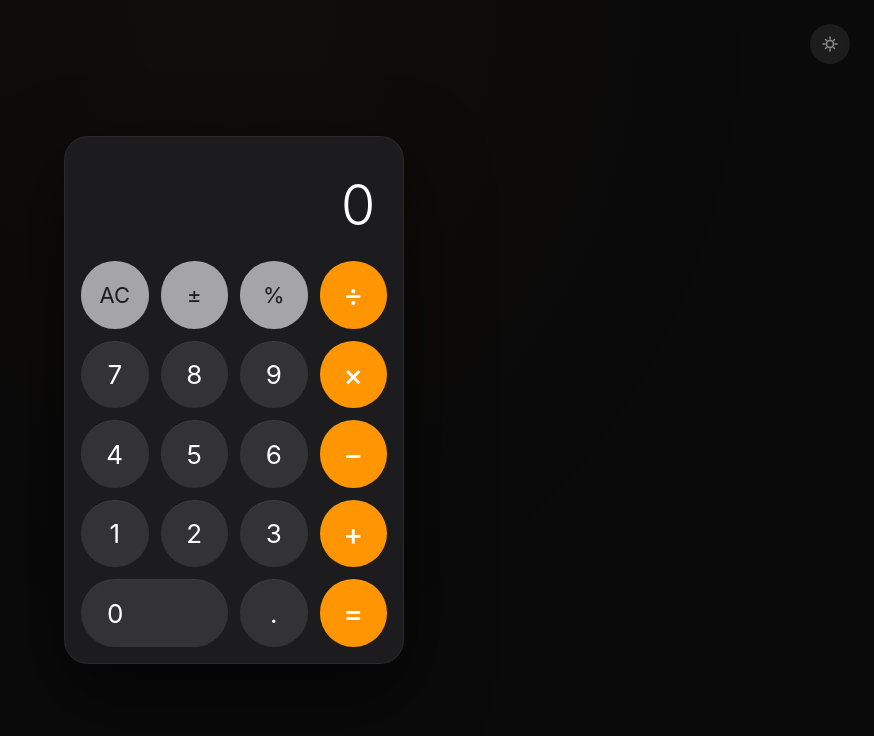
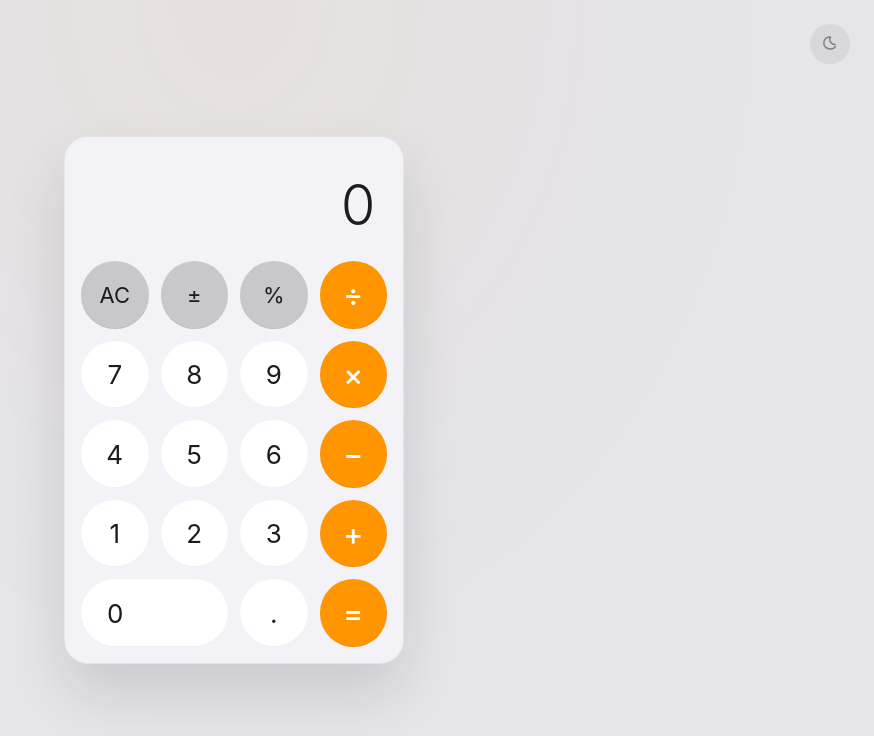
Before and after one commit to mouhmouha25357-sketch/calculator, a plain HTML site: page index.html in a window 1280 px wide. Both pictures are taken after a click on the button "Switch to light mode". Shown: the whole page, without its empty margins (406-1280 px from the left). Drawn offline with Linux system fonts and the light colour scheme.

Commit message:
feat: add light and dark theme toggle with full variable-driven color system

```diff
--- a/script.js
+++ b/script.js
@@ -241,3 +241,13 @@ document.addEventListener('keydown', (e) => {
         percent();
     }
 });
+
+const themeToggle = document.getElementById('themeToggle');
+
+themeToggle.addEventListener('click', () => {
+    const current = document.documentElement.getAttribute('data-theme');
+    const next = current === 'light' ? 'dark' : 'light';
+    document.documentElement.setAttribute('data-theme', next);
+    themeToggle.setAttribute('aria-label', `Switch to ${next} mode`);
+    playClick();
+});
--- a/style.css
+++ b/style.css
@@ -39,6 +39,47 @@
     --badge-text: #ffffff;
 }
 
+[data-theme="light"] {
+    --bg-page: #e5e5ea;
+    --bg-calculator: #f2f2f7;
+    --bg-display: #f2f2f7;
+    --text-display: #1c1c1e;
+    --btn-number-bg: #ffffff;
+    --btn-number-text: #1c1c1e;
+    --btn-number-hover: #f5f5f8;
+    --btn-function-bg: #c7c7cc;
+    --btn-function-text: #1c1c1e;
+    --btn-function-hover: #d1d1d6;
+    --btn-operator-bg: #ff9500;
+    --btn-operator-text: #ffffff;
+    --btn-operator-hover: #ffa022;
+    --btn-shadow: inset 0 -1px 0 rgba(0,0,0,0.06);
+    --calculator-shadow: 0 30px 60px rgba(0,0,0,0.12);
+    --calculator-border: 1px solid rgba(0,0,0,0.06);
+    --modal-overlay: rgba(0,0,0,0.25);
+    --modal-bg: rgba(242,242,247,0.92);
+    --modal-border: 1px solid rgba(0,0,0,0.06);
+    --modal-shadow: 0 40px 100px rgba(0,0,0,0.2);
+    --text-primary: #1c1c1e;
+    --text-secondary: rgba(0,0,0,0.55);
+    --text-muted: rgba(0,0,0,0.35);
+    --pricing-bg: rgba(0,0,0,0.03);
+    --pricing-border: rgba(0,0,0,0.06);
+    --pricing-pro-bg: rgba(255,149,0,0.05);
+    --pricing-pro-border: rgba(255,149,0,0.25);
+    --btn-upgrade-bg: #ff9500;
+    --btn-upgrade-text: #ffffff;
+    --btn-later-bg: rgba(0,0,0,0.06);
+    --btn-later-text: rgba(0,0,0,0.55);
+    --btn-later-hover: rgba(0,0,0,0.1);
+    --theme-toggle-color: rgba(0,0,0,0.4);
+    --theme-toggle-hover: rgba(0,0,0,0.7);
+    --close-btn-color: rgba(0,0,0,0.35);
+    --close-btn-hover: rgba(0,0,0,0.7);
+    --badge-bg: #ff9500;
+    --badge-text: #ffffff;
+}
+
 *,
 *::before,
 *::after {
@@ -73,6 +114,10 @@ body::before {
     background: radial-gradient(ellipse at 50% 0%, rgba(255,149,0,0.03) 0%, transparent 60%);
     pointer-events: none;
     z-index: 0;
+}
+
+[data-theme="light"] body::before {
+    background: radial-gradient(ellipse at 50% 0%, rgba(255,149,0,0.05) 0%, transparent 60%);
 }
 
 .theme-toggle {
```
